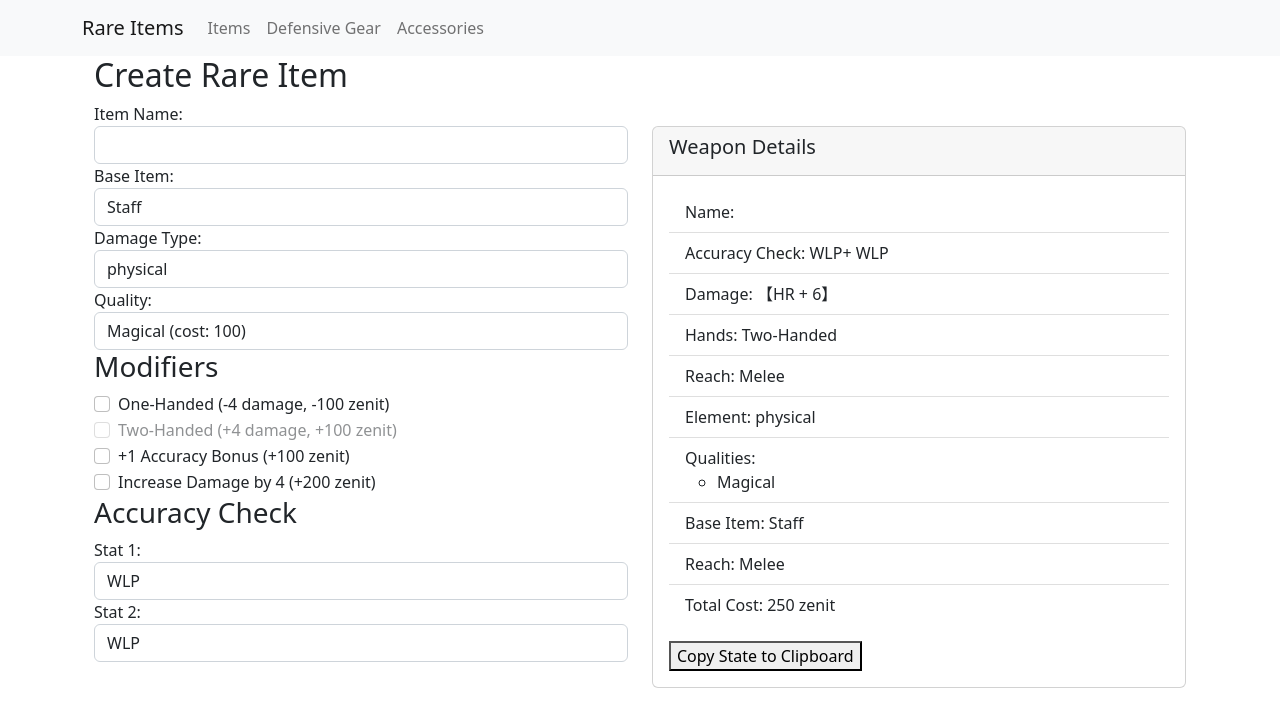
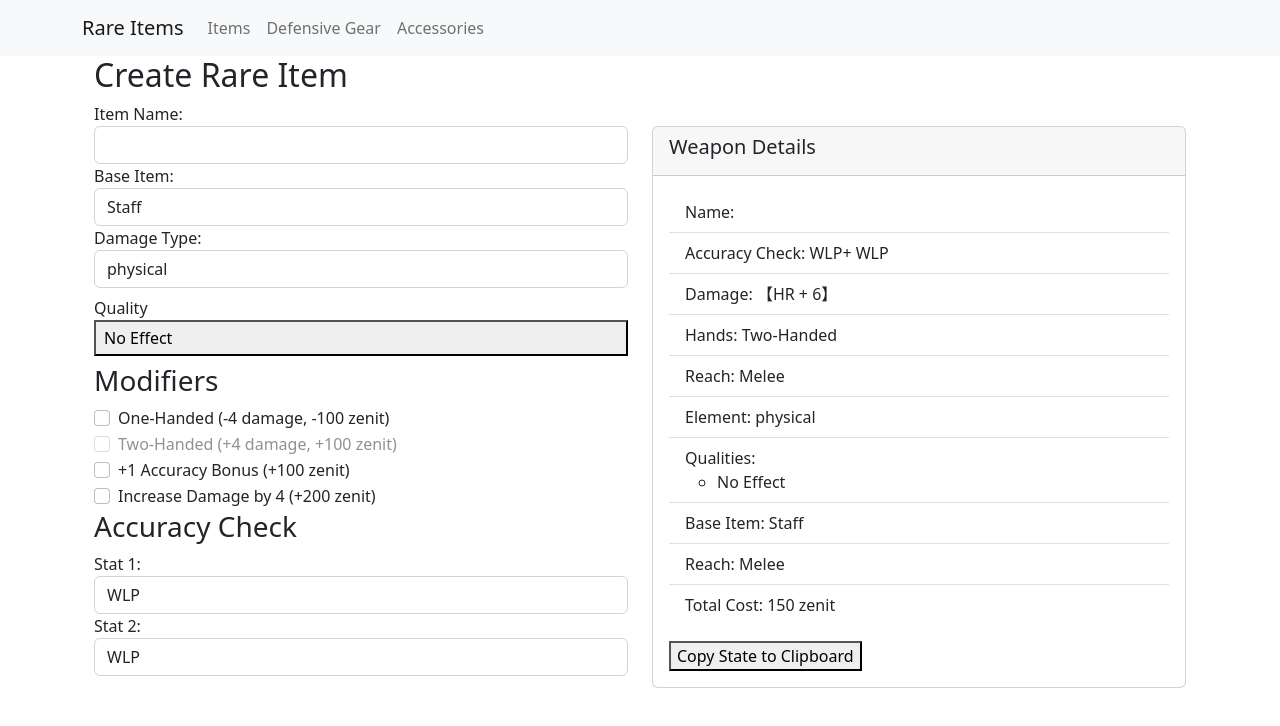
Before and after one commit to kunxin-chor/fabula-ultima-tools, a React (Create React App) app: page / in a window 1280 px wide. Shown: the top 726 px of the page. Built offline with nearby package versions, Linux system fonts and the light colour scheme.

Commit message:
Updated rare items builder to use the custom quality dropdown selector

```diff
--- /dev/null
+++ b/src/QualityDrop.js
@@ -0,0 +1,58 @@
+import React, { useState, useEffect, useRef } from "react";
+import "./qualityDropdown.css";
+
+const QualityDropdown = ({ qualities, selectedQuality, onSelect, effectKey="description" }) => {
+  const [isOpen, setIsOpen] = useState(false);
+  const dropdownRef = useRef(null);
+
+  const toggleDropdown = (e) => {
+    e.preventDefault();
+    setIsOpen(!isOpen);
+  };
+
+  const handleSelection = (quality) => {
+    onSelect(quality);
+    setIsOpen(false);
+  };
+
+  const handleClickOutside = (event) => {
+    if (dropdownRef.current && !dropdownRef.current.contains(event.target)) {
+      setIsOpen(false);
+    }
+  };
+
+  useEffect(() => {
+    document.addEventListener("mousedown", handleClickOutside);
+    return () => {
+      document.removeEventListener("mousedown", handleClickOutside);
+    };
+  }, []);
+
+  return (
+    <div ref={dropdownRef} className="quality-dropdown">
+      <button className="quality-dropdown__toggle" onClick={toggleDropdown}>
+        {selectedQuality.name}
+      </button>
+      {isOpen && (
+        <div className="quality-dropdown__menu">
+          {qualities.map((quality) => (
+            <div
+              key={quality.name}
+              className="quality-dropdown__menu-item"
+              onClick={() => handleSelection(quality)}
+            >
+              <div className="quality-dropdown__menu-item-name">
+                {quality.name} ({quality.cost})
+              </div>
+              <div className="quality-dropdown__menu-item-effect">
+                {quality[effectKey]}
+              </div>
+            </div>
+          ))}
+        </div>
+      )}
+    </div>
+  );
+};
+
+export default QualityDropdown;
--- a/src/RareAccessory.js
+++ b/src/RareAccessory.js
@@ -1,8 +1,9 @@
 import React, { useState, useEffect, useCallback } from 'react';
-import armorQualities from "./armorQualities.json"
+import armorQualities from "./armorQualities.json";
+import QualityDropdown from './QualityDrop';
 
 const RareAccessory = () => {
-  const [selectedQuality, setSelectedQuality] = useState(null);
+  const [selectedQuality, setSelectedQuality] = useState(armorQualities[0]);
   const [customName, setCustomName] = useState('');
   const [combinedAccessory, setCombinedAccessory] = useState(null);
 
@@ -22,15 +23,15 @@ const RareAccessory = () => {
       return;
     }
 
-    const quality = armorQualities.find(q => q.name === selectedQuality);
+
 
     const accessory = {
-      name: customName || `Accessory with ${selectedQuality}`,
-      cost: quality.cost,
+      name: customName || `Accessory with ${selectedQuality.name}`,
+      cost: selectedQuality.cost,
       qualities: [
         {
-          name: quality.name,
-          effect: quality.effect,
+          name: selectedQuality.name,
+          effect: selectedQuality.effect,
         },
       ],
     };
@@ -42,14 +43,12 @@ const RareAccessory = () => {
       <h1>Create Accessory</h1>
       <div className="mb-3">
         <label htmlFor="quality" className="form-label">Select a quality: </label>
-        <select id="quality" className="form-select" onChange={e => setSelectedQuality(e.target.value)}>
-          <option value="">Choose...</option>
-          {armorQualities.map(quality => (
-            <option key={quality.name} value={quality.name}>
-              {quality.name}
-            </option>
-          ))}
-        </select>
+        <QualityDropdown
+          qualities={armorQualities}
+          selectedQuality={selectedQuality}
+          onSelect={setSelectedQuality}
+          effectKey="effect"
+        />
       </div>
       <div className="mb-3">
         <label htmlFor="custom-name" className="form-label">Assign a custom name (optional): </label>
--- a/src/RareDefensiveGear.js
+++ b/src/RareDefensiveGear.js
@@ -1,10 +1,11 @@
 import React, { useState, useEffect, useCallback } from 'react';
 import baseArmors from "./baseArmor.json"
 import armorQualities from "./armorQualities.json"
+import QualityDropdown from './QualityDrop';
 
 const RareDefensiveGear = () => {
     const [selectedBase, setSelectedBase] = useState(null);
-    const [selectedQuality, setSelectedQuality] = useState(null);
+    const [selectedQuality, setSelectedQuality] = useState(armorQualities[0]);
     const [customName, setCustomName] = useState('');
     const [combinedArmor, setCombinedArmor] = useState(null);
 
@@ -26,27 +27,29 @@ const RareDefensiveGear = () => {
 
         const baseArmor = baseArmors.find(armor => armor.name === selectedBase);
 
-        const quality = armorQualities.find(q => q.name === selectedQuality);
+        // const quality = armorQualities.find(q => q.name === selectedQuality);
+        // console.log("found quality ==", quality)
         const qualityEffects = [];
 
-        if(baseArmor.quality && baseArmor.quality !== "No Quality") {
+        if (baseArmor.quality && baseArmor.quality !== "No Quality") {
             qualityEffects.push({
                 "name": baseArmor.quality.name,
                 "effect": baseArmor.quality.effect
             })
         }
 
-        if (quality) {
+        if (selectedQuality) {
+            console.log(selectedQuality);
             qualityEffects.push({
-                "name": quality.name,
-                "effect": quality.effect,
+                "name": selectedQuality.name,
+                "effect": selectedQuality.effect,
             })
         }
 
         const rareArmor = {
             ...baseArmor,
-            name: customName || `${baseArmor.name} with ${selectedQuality}`,
-            cost: baseArmor.cost + quality.cost,
+            name: customName || `${baseArmor.name} with ${selectedQuality.name}`,
+            cost: baseArmor.cost + (selectedQuality?.cost || 0),
             qualities: qualityEffects,
         };
         setCombinedArmor(rareArmor);
@@ -68,14 +71,12 @@ const RareDefensiveGear = () => {
             </div>
             <div className="mb-3">
                 <label htmlFor="quality" className="form-label">Select a quality: </label>
-                <select id="quality" className="form-select" onChange={e => setSelectedQuality(e.target.value)}>
-                    <option value="">Choose...</option>
-                    {armorQualities.map(quality => (
-                        <option key={quality.name} value={quality.name}>
-                            {quality.name}
-                        </option>
-                    ))}
-                </select>
+                <QualityDropdown
+                    qualities={armorQualities}
+                    selectedQuality={selectedQuality}
+                    onSelect={setSelectedQuality}
+                    effectKey="effect"
+                />
             </div>
             <div className="mb-3">
                 <label htmlFor="custom-name" className="form-label">Assign a custom name (optional): </label>
--- a/src/RareItem.js
+++ b/src/RareItem.js
@@ -2,6 +2,7 @@ import React, { useState, useEffect, useCallback } from 'react';
 import qualitiesData from './qualities.json';
 import baseItemsData from './baseItems.json';
 import elementsData from './elements.json';
+import QualityDropdown from './QualityDrop';
 
 
 const CreateRareItem = () => {
@@ -48,6 +49,10 @@ const CreateRareItem = () => {
         }));
     };
 
+    const handleQualitySelection = (quality) => {
+        setFormValues((prevValues) => ({ ...prevValues, quality: quality.name }));
+      };
+
     const selectedBaseItem = baseItemsData.find(
         (item) => item.name === formValues.baseItem
     );
@@ -55,6 +60,8 @@ const CreateRareItem = () => {
     const selectedQuality = qualitiesData.find(
         (quality) => quality.name === formValues.quality
     )
+
+
 
     const getAttributesFromAccuracy = (accuracyStr) => {
         return accuracyStr.split(' + ').map((attr) => attr.trim());
@@ -70,8 +77,6 @@ const CreateRareItem = () => {
             },
         }));
     };
-
-
 
     const calculateCost = useCallback(() => {
 
@@ -133,9 +138,6 @@ const CreateRareItem = () => {
         calculateCost();
     }, [calculateCost]);
 
-    useEffect(() => {
-        calculateCost();
-    }, []);
 
     useEffect(() => {
         const attributes = getAttributesFromAccuracy(selectedBaseItem.accuracy);
@@ -261,21 +263,13 @@ const CreateRareItem = () => {
                                 ))}
                             </select>
                         </div>
-                        <div className="form-group">
-                            <label htmlFor="quality">Quality:</label>
-                            <select
-                                name="quality"
-                                value={formValues.quality.name}
-                                onChange={handleInputChange}
-                                className="form-control"
-                                id="quality"
-                            >
-                                {qualitiesData.map((quality) => (
-                                    <option key={quality.name} value={quality.name}>
-                                        {quality.name} (cost: {quality.cost})
-                                    </option>
-                                ))}
-                            </select>
+                        <div className="form-group mt-2 mb-2">
+                            <label>Quality</label>
+                            <QualityDropdown
+                                qualities={qualitiesData}
+                                selectedQuality={selectedQuality}
+                                onSelect={handleQualitySelection}
+                            />
                         </div>
                         <h3>Modifiers</h3>
                         <div className="form-check">
--- a/src/qualities.json
+++ b/src/qualities.json
@@ -1,4 +1,9 @@
 [
+    {
+        "name": "No Effect",
+        "cost": 0,
+        "description":"The weapon has no additional effect"
+    },
     {
         "name": "Magical",
         "cost": 100,
--- /dev/null
+++ b/src/qualityDropdown.css
@@ -0,0 +1,47 @@
+.quality-dropdown {
+    position: relative;
+    display: inline-block;
+    width: 100%;
+}
+
+.quality-dropdown__toggle {
+    cursor: pointer;
+    padding: 4px 8px;
+    min-width: 150px;
+    /* Set a minimum width for the toggle button */
+    text-align: left;
+    /* Align text to the left */
+    width: 100%;
+}
+
+.quality-dropdown__menu {
+    position: absolute;
+    top: 100%;
+    left: 0;
+    background-color: #ffffff;
+    border: 1px solid #ccc;
+    padding: 8px;
+    width: 100%;
+    min-width: 150px;
+    max-height: 300px;
+    z-index: 10;
+    overflow-y:scroll;
+}
+
+.quality-dropdown__menu-item {
+    cursor: pointer;
+    padding: 8px;
+}
+
+.quality-dropdown__menu-item:hover {
+    background-color: #f1f1f1;
+}
+
+.quality-dropdown__menu-item-name {
+    font-weight: bold;
+}
+
+.quality-dropdown__menu-item-effect {
+    font-size: 0.8rem;
+    color: #666;
+}
```
Lines whose indentation alone changed are shown as unchanged.
